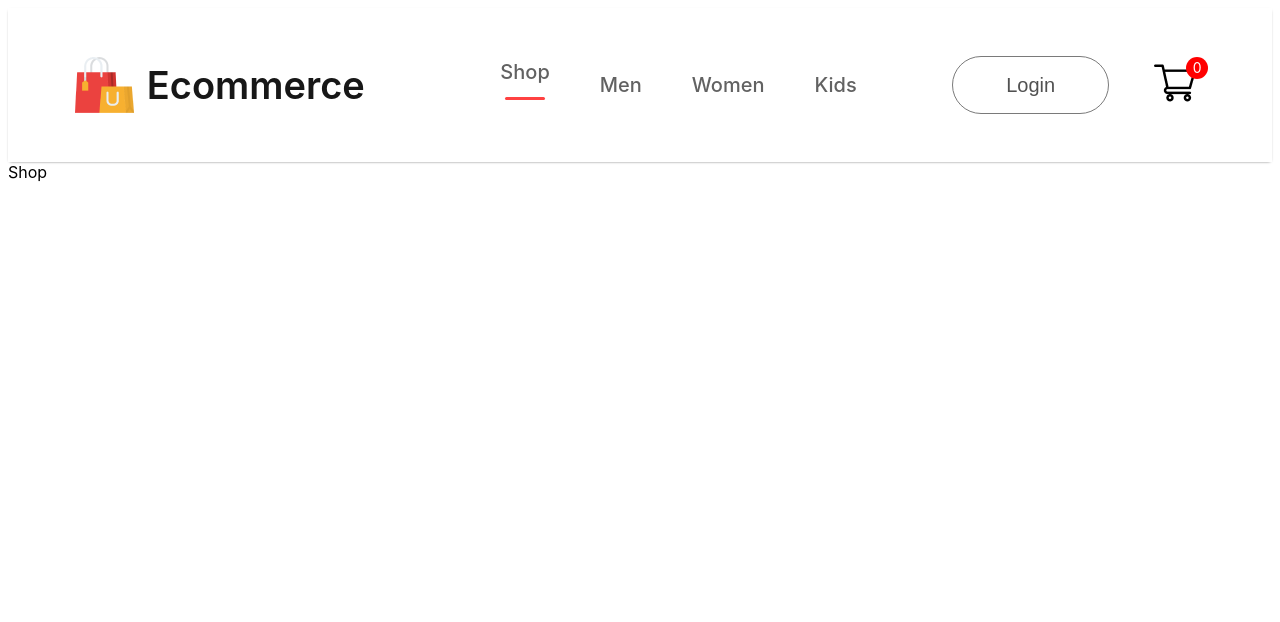
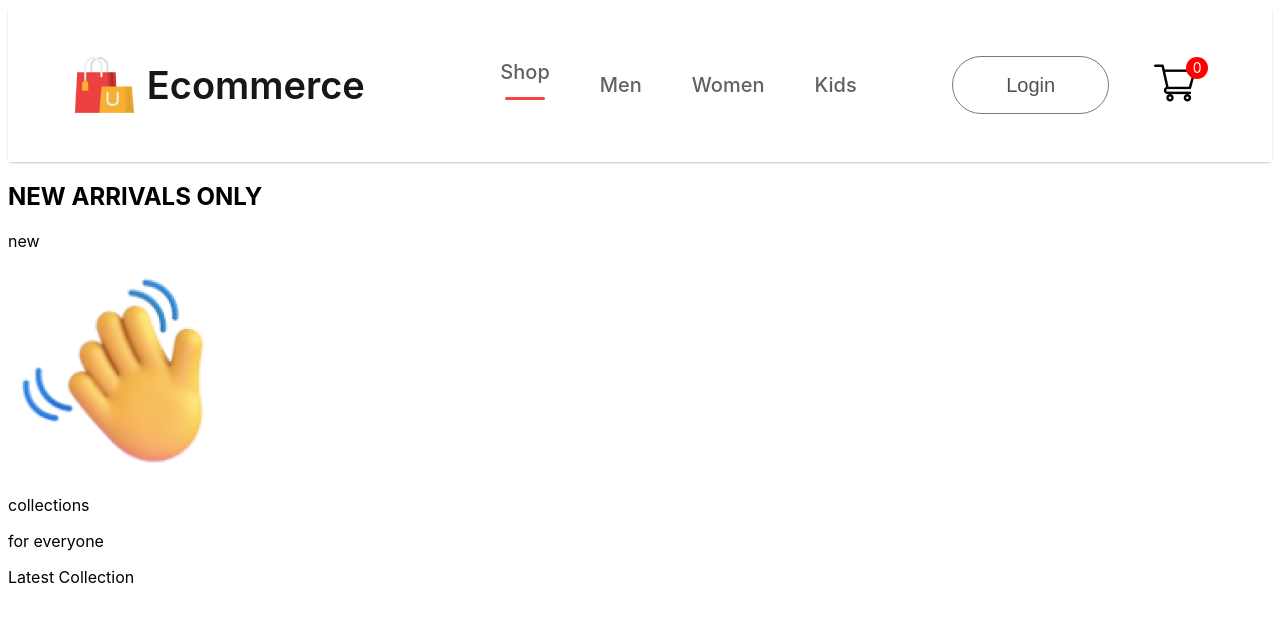
Before and after one commit to Patrickodey360coder/mern-ecommerce, a React (Vite) app: page / in a window 1280 px wide. Shown: the top 622 px of the page. Built offline with nearby package versions, Linux system fonts and the light colour scheme.

Commit message:
hero Section

```diff
--- /dev/null
+++ b/src/Components/Hero/Hero.tsx
@@ -0,0 +1,29 @@
+import React from 'react'
+import './Hero.css'
+import hand_icon from '../../assets/hand_icon.png'
+import arrow_icon from '../../assets/arrow.png'
+
+const Hero: React.FC = () => {
+  return (
+    <div className='hero'>
+      <div className="hero-left">
+        <h2>NEW ARRIVALS ONLY</h2>
+        <div>
+          <div className='hand-hand-icon'>
+            <p>new</p>
+            <img src={hand_icon} alt="hand icon" />
+          </div>
+          <p>collections</p>
+          <p>for everyone</p>
+        </div>
+        <div className="hero-latest-button">
+          <div>Latest Collection</div>
+          <img src={arrow_icon} alt="" />
+        </div>
+      </div>
+      <div className="hero-right"></div>
+    </div>
+  )
+}
+
+export default Hero
--- a/src/Components/Navbar/Navbar.tsx
+++ b/src/Components/Navbar/Navbar.tsx
@@ -21,7 +21,9 @@
       </ul>
 
       <div className="nav-login-cart">
-        <button>Login</button>
+        <Link to='/login'>
+          <button>Login</button>
+        </Link>
         <Link to='/cart'>
           <img src={cart_icon} alt="cart" />
         </Link>
--- a/src/Pages/Shop.tsx
+++ b/src/Pages/Shop.tsx
@@ -1,7 +1,10 @@
+import Hero from "../Components/Hero/Hero"
 
 const Shop = () => {
   return (
-    <div>Shop</div>
+    <div>
+      <Hero/>
+    </div>
   )
 }
 
```
Also changed, not shown: src/Components/Hero/Hero.css (added).
